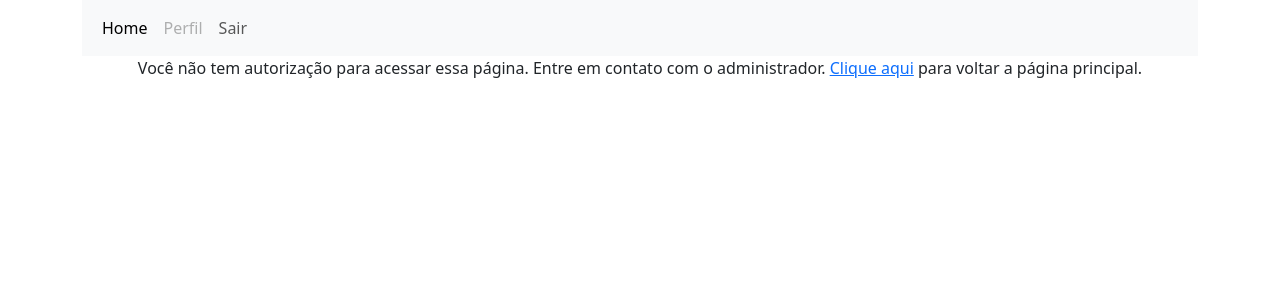
After one commit to abispo/curso-python-proway-20231111, a Django app: page /gestao/nao-autorizado/ in a window 1280 px wide. The commit adds this page. Shown: the top 300 px of the page. Run offline with Django 5.2, Linux system fonts and the light colour scheme; the visitor is signed in with stand-in values (Sample User, id 1); data that the repository does not hold is empty.

Commit message:
Arquivos aula 09 python web

```diff
--- /dev/null
+++ b/modulo03-python-web-com-django/20240420_aula09/gestao/templates/gestao/nao_autorizado.html
@@ -0,0 +1,9 @@
+{% extends "base.html" %}
+
+{% block conteudo %}
+    <div class="row">
+        <div class="col text-center">
+            <p>Você não tem autorização para acessar essa página. Entre em contato com o administrador. <a href="{% url 'gestao:index' %}">Clique aqui</a> para voltar a página principal.</p>
+        </div>
+    </div>
+{% endblock conteudo %}
--- a/modulo03-python-web-com-django/20240420_aula09/gestao/urls.py
+++ b/modulo03-python-web-com-django/20240420_aula09/gestao/urls.py
@@ -10,5 +10,10 @@ urlpatterns = [
         "meu-perfil/",
         views.meu_perfil,
         name="meu_perfil"
+    ),
+    path(
+        "nao-autorizado/",
+        views.nao_autorizado,
+        name="nao_autorizado"
     )
 ]
--- a/modulo03-python-web-com-django/20240420_aula09/gestao/views.py
+++ b/modulo03-python-web-com-django/20240420_aula09/gestao/views.py
@@ -1,6 +1,9 @@
 from datetime import datetime
 
-from django.contrib.auth.decorators import login_required
+from django.contrib.auth.decorators import (
+    login_required,
+    permission_required
+)
 from django.http import HttpRequest
 from django.shortcuts import render, redirect
 from django.urls import reverse
@@ -15,6 +18,12 @@ def index(request):
 
 @login_required
 def meu_perfil(request: HttpRequest):
+
+    if request.user.has_perm("registro.perfil_bloqueado"):
+        return render(
+            request,
+            "gestao/nao_autorizado.html"
+        )
 
     if request.method == "GET":
 
@@ -57,3 +66,10 @@ def meu_perfil(request: HttpRequest):
         return redirect(
             f"{reverse('gestao:meu_perfil')}?atualizado_com_sucesso=1"
         )
+
+@login_required
+def nao_autorizado(request: HttpRequest):
+    return render(
+        request,
+        "gestao/nao_autorizado.html"
+    )
--- a/modulo03-python-web-com-django/20240420_aula09/registro/models.py
+++ b/modulo03-python-web-com-django/20240420_aula09/registro/models.py
@@ -32,3 +32,6 @@ class Perfil(models.Model):
 
     class Meta:
         db_table = "tb_perfis"
+        permissions = (
+            ("perfil_bloqueado", "Usuário com perfil bloqueado não pode acessar a própria página de perfil"),
+        )
--- a/modulo03-python-web-com-django/20240420_aula09/templates/navbar.html
+++ b/modulo03-python-web-com-django/20240420_aula09/templates/navbar.html
@@ -9,7 +9,7 @@
             <a class="nav-link active" aria-current="page" href="{% url "gestao:index" %}">Home</a>
           </li>
           <li class="nav-item">
-            <a class="nav-link" href="{% url "gestao:meu_perfil" %}">Perfil</a>
+            <a class="nav-link{% if perms.registro.perfil_bloqueado %} disabled{% endif %}" href="{% url "gestao:meu_perfil" %}">Perfil</a>
           </li>
           <li class="nav-item">
             <a class="nav-link" href="#">Sair</a>
```
Also changed, not shown: modulo03-python-web-com-django/20240420_aula09/registro/migrations/0004_alter_perfil_options.py (added).
